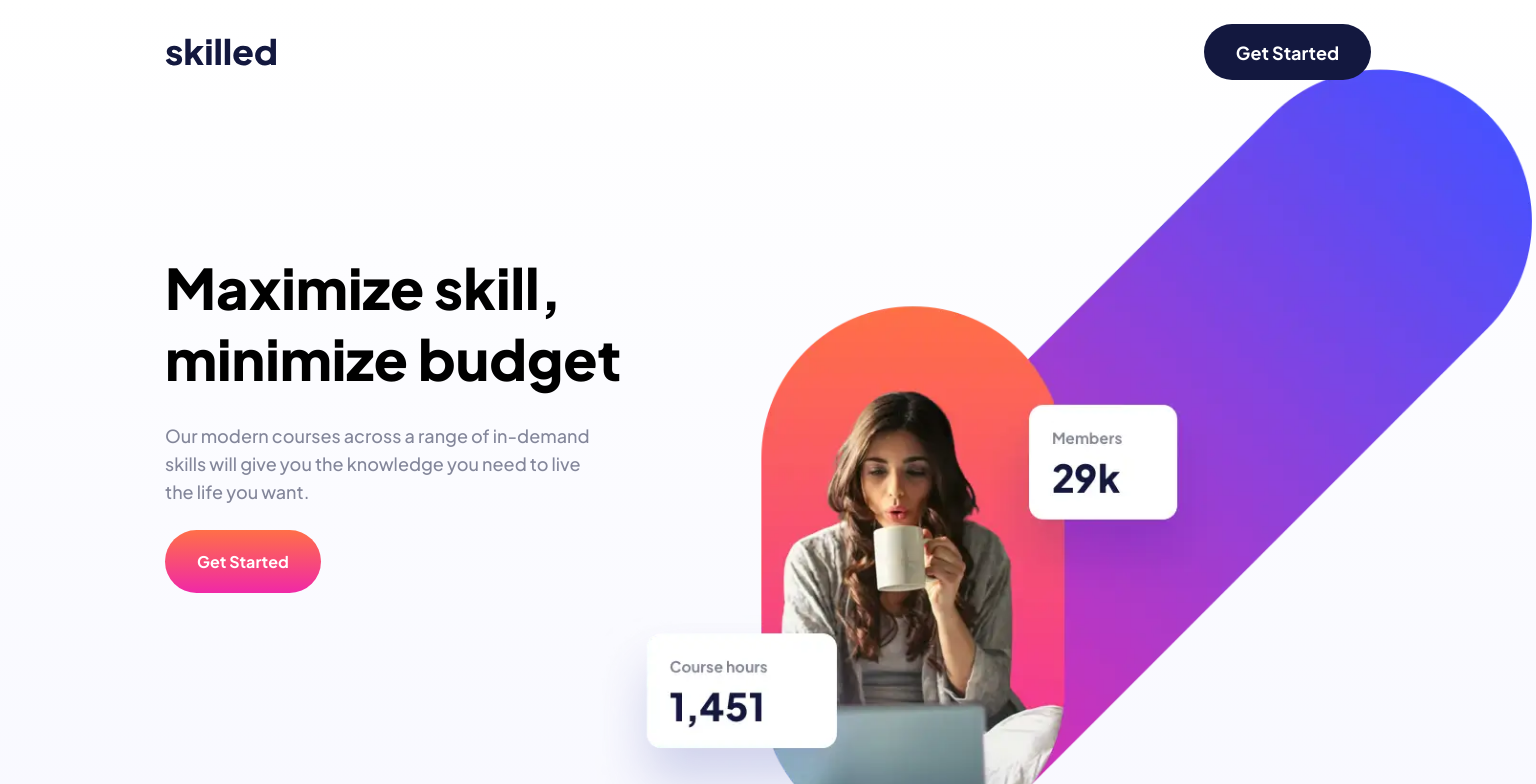
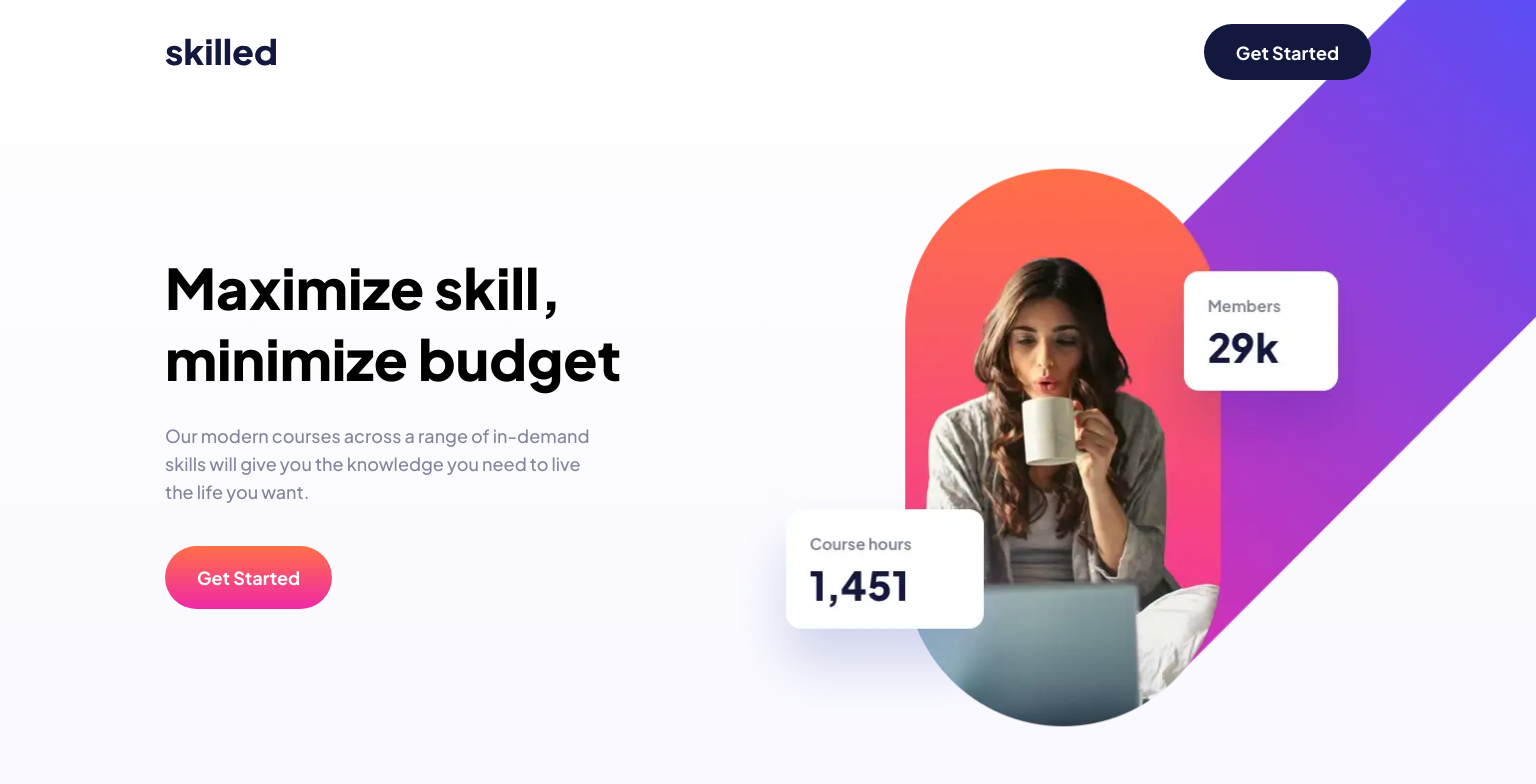
Before and after one commit to newbpydev/10-skilled-e-learning-landing-page-vue-ts, a Vue app: page / in a window 1536 px wide. Shown: the top 784 px of the page. Built offline with nearby package versions, Linux system fonts and the light colour scheme.

Commit message:
style: final mobile adjustments

```diff
--- a/src/components/TheHeroSection.vue
+++ b/src/components/TheHeroSection.vue
@@ -58,10 +58,10 @@ import ButtonComponent from "@/components/UI/ButtonComponent.vue";
   }
 
   .hero__cta {
-    margin-bottom: 7.1rem;
-    width: 50%;
+    margin-bottom: 38.8rem;
 
     @media screen and (min-width: 48em) {
+      width: 50%;
       min-width: 39.8rem;
       margin-bottom: 18.6rem;
     }
@@ -74,7 +74,7 @@ import ButtonComponent from "@/components/UI/ButtonComponent.vue";
       font-size: var(--fs-heading-l);
       font-weight: var(--fw-x-bold);
       line-height: 5rem;
-      margin-bottom: 2.5rem;
+      margin-bottom: 2.8rem;
 
       @media screen and (min-width: 90em) {
         font-size: var(--fs-heading-xl);
@@ -94,6 +94,7 @@ import ButtonComponent from "@/components/UI/ButtonComponent.vue";
       }
 
       @media screen and (min-width: 90em) {
+        margin-bottom: 4rem;
         font-size: 1.8rem;
         width: 44.5rem;
         line-height: 2.8rem;
@@ -113,9 +114,10 @@ import ButtonComponent from "@/components/UI/ButtonComponent.vue";
 
     & img {
       position: absolute;
-      top: -52rem;
-      left: 52rem;
-      width: 99.163rem;
+      display: block;
+      top: 31rem;
+      left: -4.6rem;
+      width: 43.7rem;
       /* height: 93.692rem; */
       height: auto;
 
@@ -126,7 +128,10 @@ import ButtonComponent from "@/components/UI/ButtonComponent.vue";
       }
 
       @media screen and (min-width: 90em) {
-        width: 100rem;
+        top: -41.6rem;
+        left: 46.7rem;
+
+        width: 104.1rem;
         transform: translate(10rem, 2rem);
       }
 
--- a/src/components/UI/ButtonComponent.vue
+++ b/src/components/UI/ButtonComponent.vue
@@ -23,6 +23,10 @@ button {
   font-weight: var(--fw-bold);
   cursor: pointer;
   z-index: 5;
+
+  @media screen and (min-width: 90em) {
+    font-size: 1.8rem;
+  }
 
   &.dark {
     background: var(--blue-very-dark);
```
